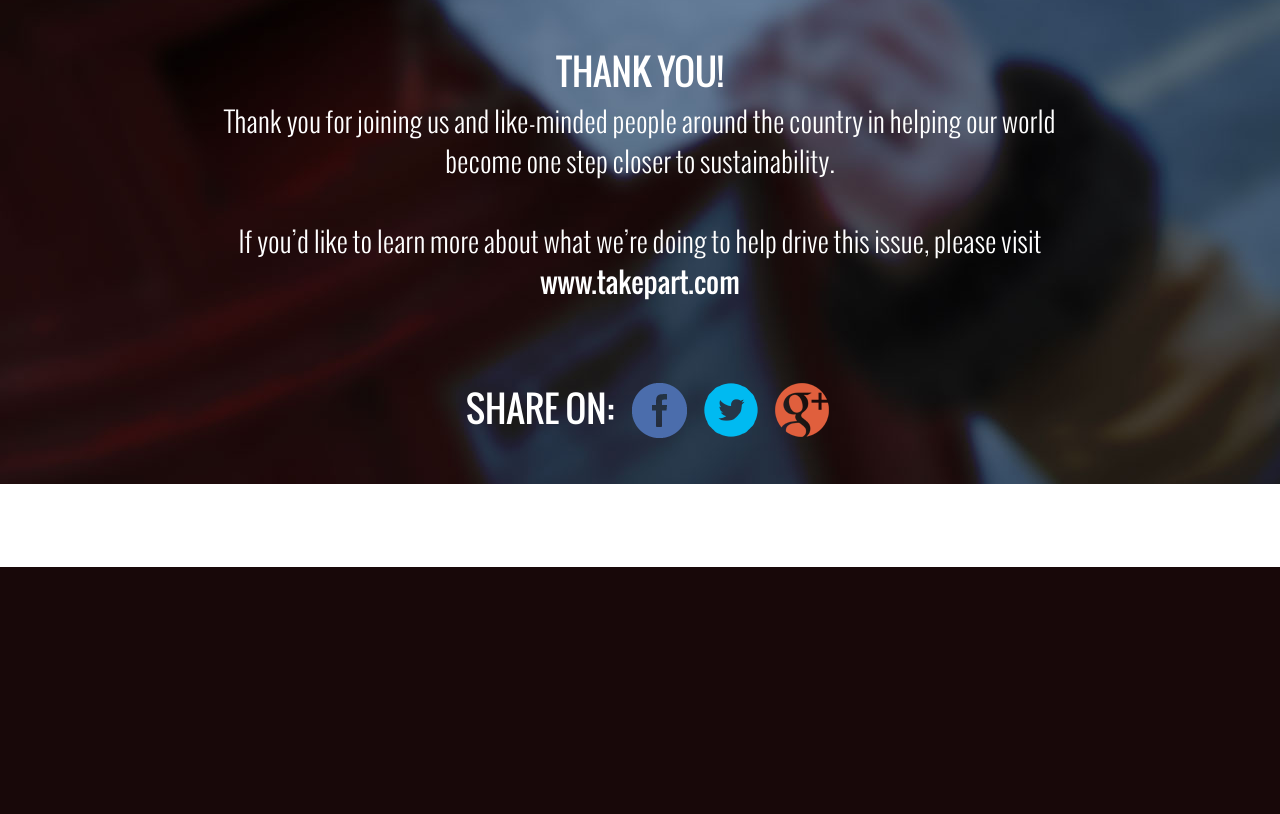
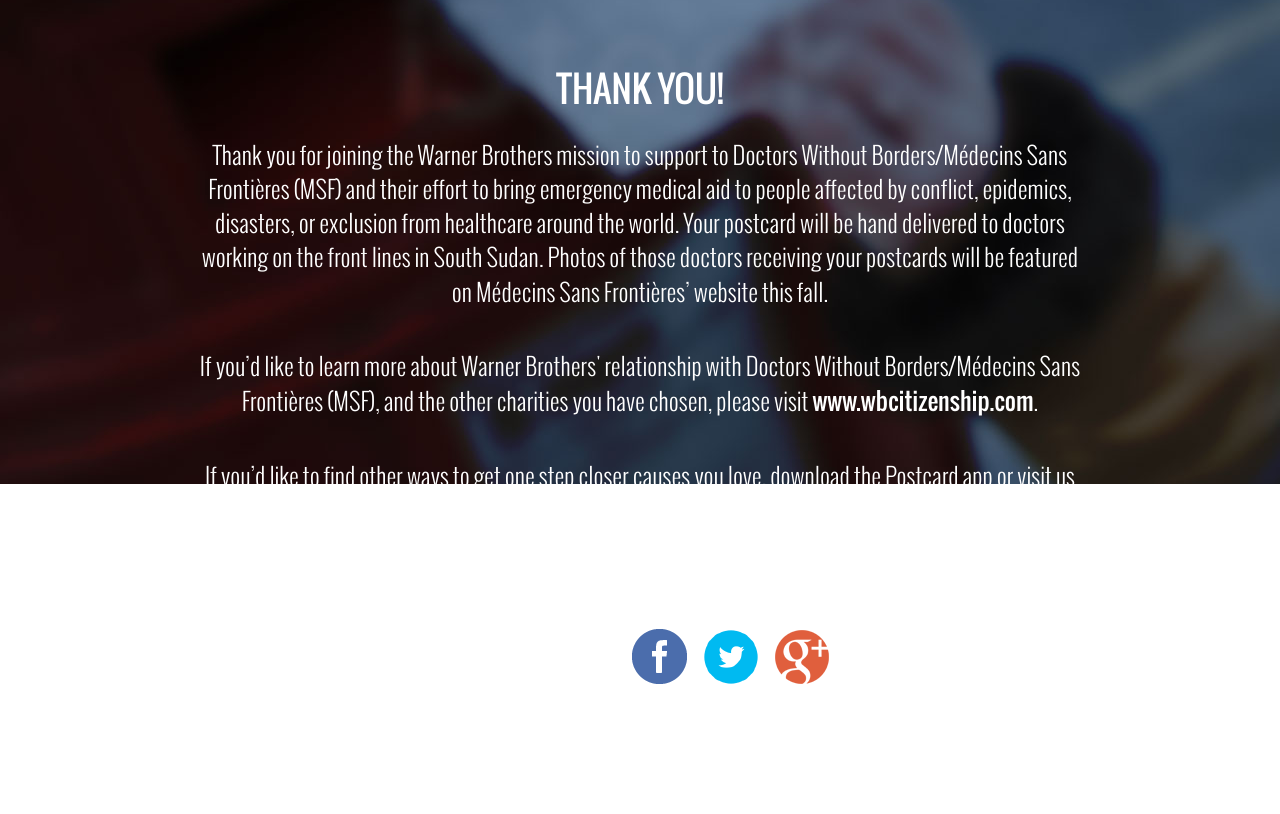
Before and after one commit to shaunpersad/Postcard-Demo, a PHP site: page /thanks.php in a window 1280 px wide. Shown: the part 341-1155 px from the top of the page. Before the commit the page ends 908 px from the top, so only its background shows below. Run offline with PHP 8.4, Linux system fonts and the light colour scheme; some libraries are stand-ins or nearby versions.

Commit message:
updated for WB

```diff
--- a/css/main.css
+++ b/css/main.css
@@ -211,7 +211,7 @@ h2 span {
 }
 #intro-detail-content p {
 
-    font-size: 28px;
+    font-size: 24px;
     font-family: 'oswaldlight', sans-serif;
     padding: 0;
     padding-bottom: 40px;
--- a/parts/header.php
+++ b/parts/header.php
@@ -41,7 +41,7 @@ $share_copy = 'Join me and send a FREE postcard to Congress to support better en
     <link rel="stylesheet" href="js/fancybox/jquery.fancybox.css">
 
     <!-- application css -->
-    <link rel="stylesheet" href="css/main.css?v=3">
+    <link rel="stylesheet" href="css/main.css?v=4">
 
     <script src="js/vendor/modernizr-2.6.2-respond-1.1.0.min.js"></script>
 </head>
--- a/thanks.php
+++ b/thanks.php
@@ -10,7 +10,7 @@ include 'parts/header.php'; ?>
             <div class="row">
                 <div class="col-lg-12 col-lg-offset-0 col-xs-10 col-xs-offset-1" id="intro-detail-header">
 
-                    <img src="images/movement-participant-media-thanks.png" />
+                    <img src="images/movement-msf-thanks.png" />
                 </div>
             </div>
 
@@ -19,16 +19,24 @@ include 'parts/header.php'; ?>
                 <div class="col-xs-10 col-xs-offset-1" id="intro-detail-content">
 
                     <h2>THANK YOU!</h2>
-
+                    <br />
                     <p>
-
-                        Thank you for joining us and like-minded people around the country in helping our world
-                        become one step closer to sustainability.
+                        Thank you for joining the Warner Brothers mission to support to Doctors Without Borders/Médecins Sans
+                        Frontières (MSF) and their effort to bring emergency medical aid to people affected by conflict, epidemics,
+                        disasters, or exclusion from healthcare around the world. Your postcard will be hand delivered to doctors working
+                        on the front lines in South Sudan. Photos of those doctors receiving your postcards will be featured on
+                        Médecins Sans Frontières’ website this fall.
                     </p>
                     <p>
-                        If you’d like to learn more about what we’re doing to help drive this issue,
-                        please visit <a href="http://takepart.com" target="_blank">www.takepart.com</a>
+                        If you’d like to learn more about Warner Brothers' relationship with Doctors Without Borders/Médecins Sans
+                        Frontières (MSF), and the other charities you have chosen, please visit <a target="_blank" href="http://www.wbcitizenship.com">www.wbcitizenship.com</a>.
+
                     </p>
+                    <p>
+                        If you’d like to find other ways to get one step closer causes you love, download the Postcard app
+                        or visit us online at <a href="http://postcard.com" target="_blank">postcard.com</a>.
+                    </p>
+
                     <p>
 
                     <ul>
```
Also changed, not shown: index.php (+5 -5 lines), intro-detail.php (+8 -5 lines), images/bg-btn-custom.png (added), images/bg-translucent.png (added), images/btn-edit-off.png (added), images/btn-edit-on.png (added), images/btn-message-off.png (added), images/btn-message-on.png (added), images/btn-preview-off.png (added), images/btn-preview-on.png (added), images/btn-upload-off.png (added), images/btn-upload-on.png (added), images/movement-autism.png (added), images/movement-hfh.png (added), 3 more files.
